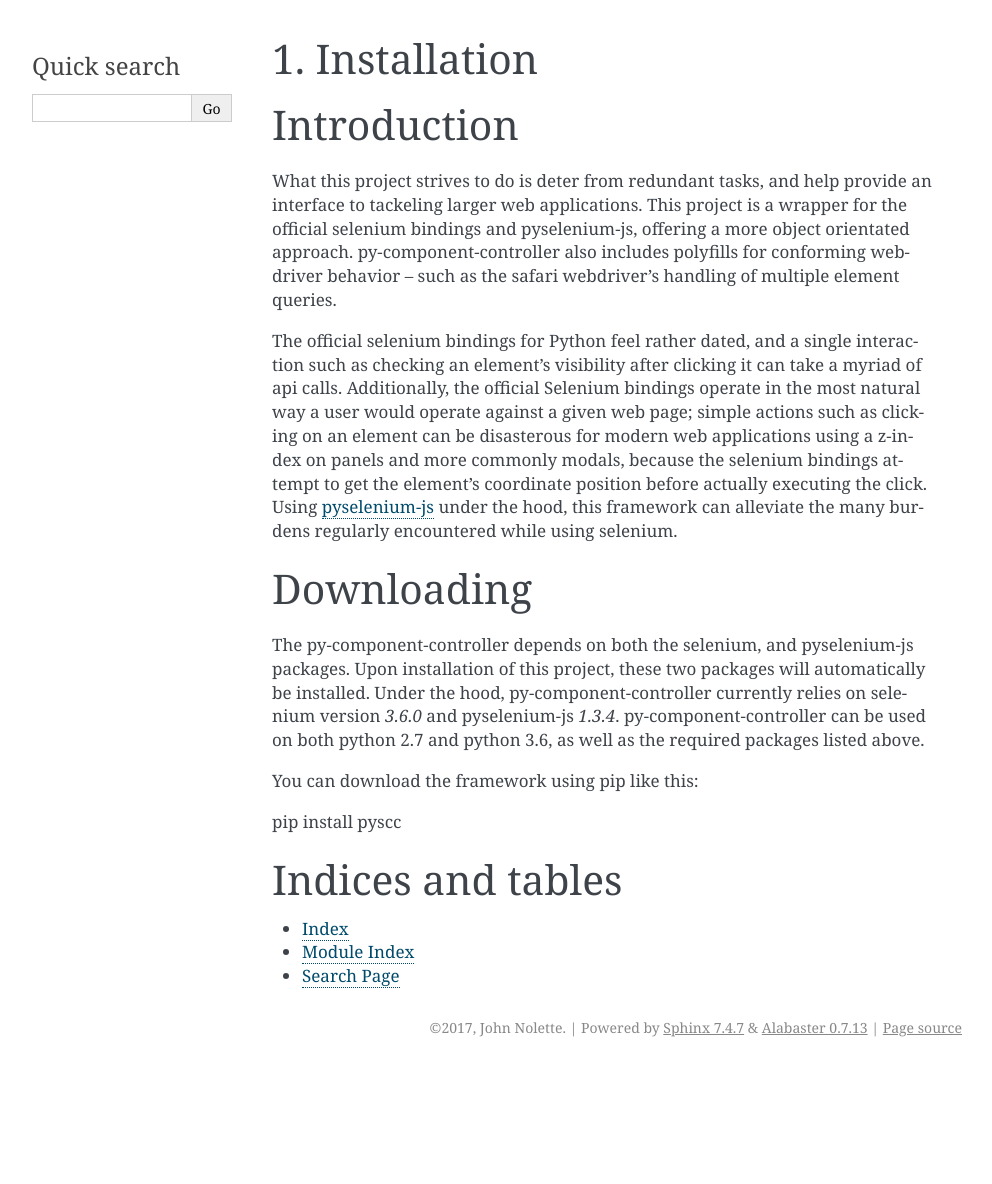
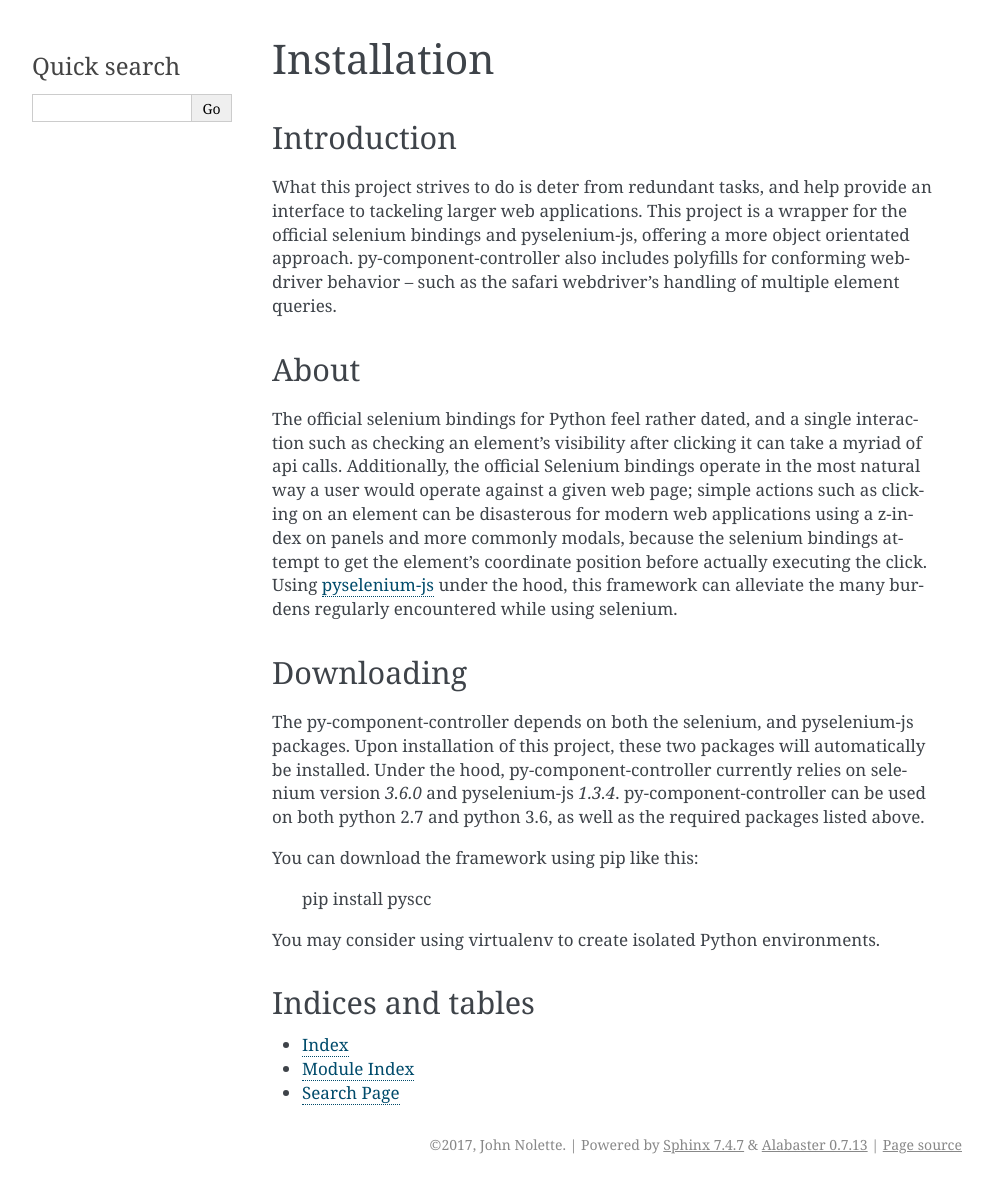
Before and after one commit to neetjn/py-component-controller, a Sphinx documentation site: the page built from docs/source/index.rst, in a window 1280 px wide. Shown: the whole page, without its empty margins (148-1140 px from the left). Built offline with Sphinx 7.4.7, drawn with Linux system fonts in a browser that asks for light colours; before the commit the page ends 1067 px from its top, so only the background shows below that.

Commit message:
Cleaned up installation details

```diff
--- a/docs/source/index.rst
+++ b/docs/source/index.rst
@@ -1,5 +1,6 @@
-1. Installation
-===================================================
+======================
+Installation
+======================
 
 Introduction
 ============
@@ -8,13 +9,15 @@ What this project strives to do is deter from redundant tasks, and help provide
 This project is a wrapper for the official selenium bindings and pyselenium-js, offering a more object orientated approach.
 py-component-controller also includes polyfills for conforming webdriver behavior -- such as the safari webdriver's handling of multiple element queries.
 
+About
+=====
 
 The official selenium bindings for Python feel rather dated, and a single interaction such as checking an element's visibility after clicking it can take a myriad of api calls.
 Additionally, the official Selenium bindings operate in the most natural way a user would operate against a given web page; simple actions such as clicking on an element can be disasterous for modern web applications using a z-index on panels and more commonly modals, because the selenium bindings attempt to get the element's coordinate position before actually executing the click.
 Using `pyselenium-js <https://github.com/neetjn/pyselenium-js>`_ under the hood, this framework can alleviate the many burdens regularly encountered while using selenium.
 
 Downloading
-============
+===========
 
 The py-component-controller depends on both the selenium, and pyselenium-js packages.
 Upon installation of this project, these two packages will automatically be installed.
@@ -23,10 +26,9 @@ py-component-controller can be used on both python 2.7 and python 3.6, as well a
 
 You can download the framework using pip like this:
 
-.. highlight:: bash
+    pip install pyscc
 
-pip install pyscc
-
+You may consider using virtualenv to create isolated Python environments.
 
 Indices and tables
 ==================
```
